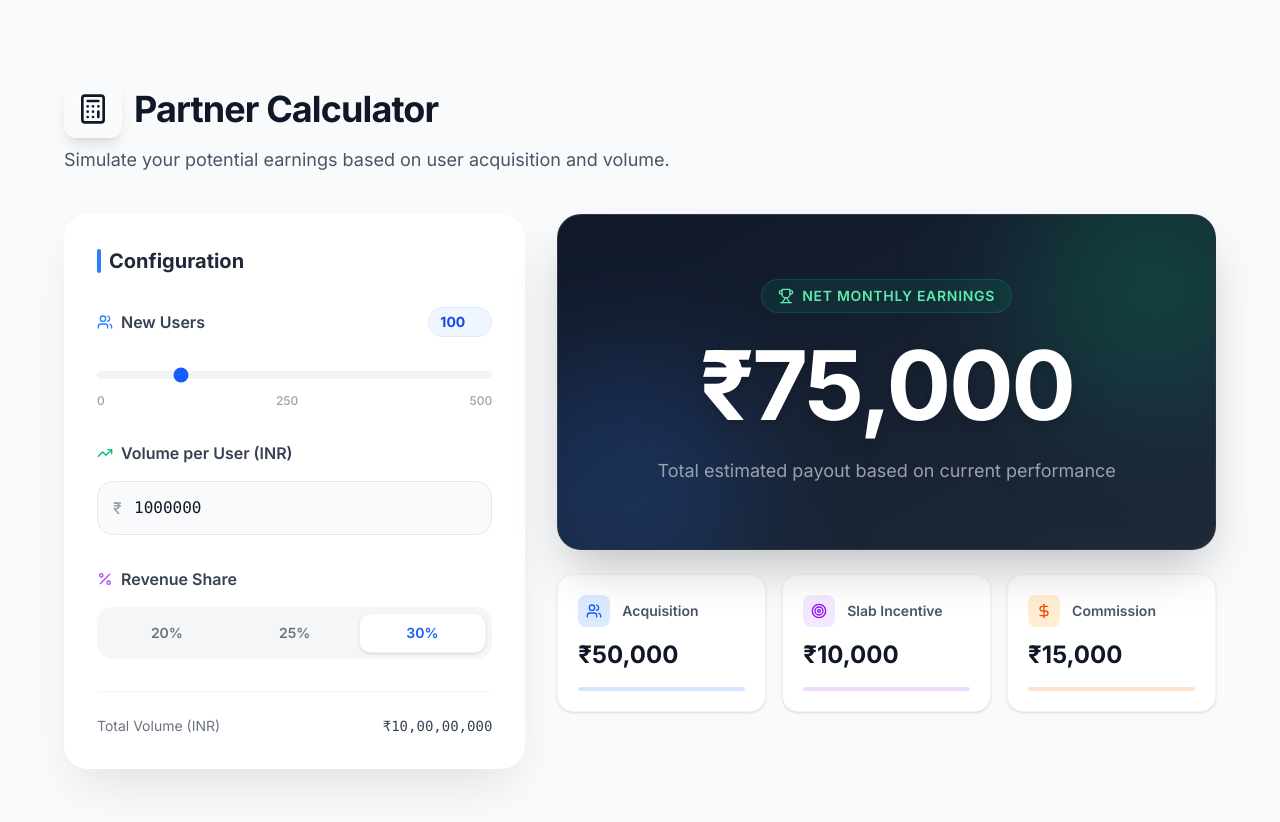
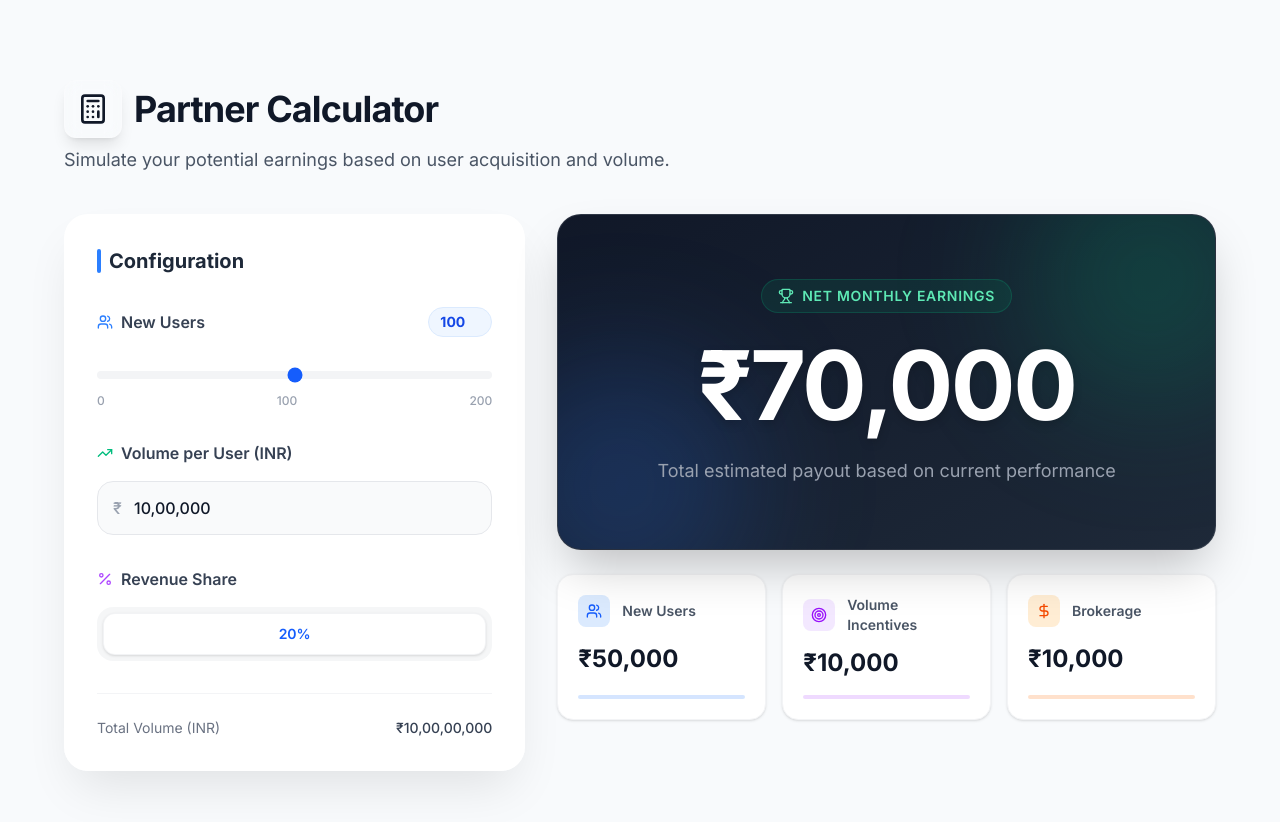
Before and after one commit to Varun20002/Partner-incentive-calculator-, a React (Vite) app: page / in a window 1280 px wide. Shown: the top 822 px of the page. Built offline with nearby package versions, Linux system fonts and the light colour scheme.

Commit message:
version 2: UI updates and refinements

```diff
--- a/src/components/PartnerIncentiveCalculator.tsx
+++ b/src/components/PartnerIncentiveCalculator.tsx
@@ -65,7 +65,7 @@ export default function PartnerIncentiveCalculator() {
   // --- State ---
   const [newUsers, setNewUsers] = useState(100);
   const [volPerUser, setVolPerUser] = useState(1000000);
-  const [sharePercent, setSharePercent] = useState<20 | 25 | 30>(30);
+  const sharePercent = 20; // Fixed at 20%
 
   // --- Optimized Calculations ---
 
@@ -180,10 +180,10 @@ export default function PartnerIncentiveCalculator() {
                   <input
                     type="number"
                     min="0"
-                    max="500"
+                    max="200"
                     value={newUsers}
                     onChange={(e) => {
-                      const val = Math.min(500, Math.max(0, Number(e.target.value)));
+                      const val = Math.min(200, Math.max(0, Number(e.target.value)));
                       setNewUsers(val);
                     }}
                     className="w-16 text-center bg-blue-50 text-blue-700 px-2 py-1 rounded-full text-sm font-bold border border-blue-100 focus:ring-2 focus:ring-blue-500/50 outline-none transition-all appearance-none"
@@ -195,7 +195,7 @@ export default function PartnerIncentiveCalculator() {
                 <input
                   type="range"
                   min="0"
-                  max="500"
+                  max="200"
                   step="1"
                   value={newUsers}
                   onChange={(e) => {
@@ -206,8 +206,8 @@ export default function PartnerIncentiveCalculator() {
                 />
                 <div className="flex justify-between text-xs text-gray-400 mt-2 font-medium">
                   <span>0</span>
-                  <span>250</span>
-                  <span>500</span>
+                  <span>100</span>
+                  <span>200</span>
                 </div>
               </div>
             </div>
@@ -221,15 +221,14 @@ export default function PartnerIncentiveCalculator() {
               <div className="relative group">
                 <span className="absolute left-4 top-1/2 -translate-y-1/2 text-gray-400 font-medium group-focus-within:text-blue-500 transition-colors">₹</span>
                 <input
-                  type="number"
-                  min="0"
-                  value={volPerUser}
+                  type="text"
+                  value={new Intl.NumberFormat('en-IN').format(volPerUser)}
                   onChange={(e) => {
-                    // Handle empty input or invalid numbers gracefully
-                    const val = e.target.value === '' ? 0 : Number(e.target.value);
+                    const rawValue = e.target.value.replace(/[^0-9]/g, '');
+                    const val = rawValue === '' ? 0 : Number(rawValue);
                     setVolPerUser(Math.max(0, val));
                   }}
-                  className="w-full pl-9 pr-4 py-3.5 bg-gray-50 border border-gray-200 rounded-2xl focus:ring-4 focus:ring-blue-500/10 focus:border-blue-500 outline-none transition-all font-mono text-gray-900 font-medium"
+                  className="w-full pl-9 pr-4 py-3.5 bg-gray-50 border border-gray-200 rounded-2xl focus:ring-4 focus:ring-blue-500/10 focus:border-blue-500 outline-none transition-all text-gray-900 font-medium"
                 />
               </div>
             </div>
@@ -241,27 +240,12 @@ export default function PartnerIncentiveCalculator() {
                 Revenue Share
               </label>
               <div className="flex bg-gray-100/80 p-1.5 rounded-2xl relative">
-                {[20, 25, 30].map((pct) => (
-                  <button
-                    key={pct}
-                    onClick={() => setSharePercent(pct as 20 | 25 | 30)}
-                    className={cn(
-                      "flex-1 py-2.5 rounded-xl text-sm font-semibold transition-all duration-200 relative z-10",
-                      sharePercent === pct
-                        ? "text-blue-600"
-                        : "text-gray-500 hover:text-gray-700"
-                    )}
-                  >
-                    {sharePercent === pct && (
-                      <motion.div
-                        layoutId="tab-highlight"
-                        className="absolute inset-0 bg-white rounded-xl shadow-sm border border-gray-200/50"
-                        transition={{ type: "spring", bounce: 0.2, duration: 0.6 }}
-                      />
-                    )}
-                    <span className="relative z-10">{pct}%</span>
-                  </button>
-                ))}
+                <button
+                  disabled
+                  className="flex-1 py-2.5 rounded-xl text-sm font-semibold transition-all duration-200 relative z-10 text-blue-600 bg-white shadow-sm border border-gray-200/50"
+                >
+                  <span className="relative z-10">20%</span>
+                </button>
               </div>
             </div>
 
@@ -269,7 +253,7 @@ export default function PartnerIncentiveCalculator() {
             <div className="pt-6 border-t border-gray-100">
                <div className="flex justify-between text-sm">
                   <span className="text-gray-500">Total Volume (INR)</span>
-                  <span className="font-mono font-medium text-gray-700">
+                  <span className="font-medium text-gray-700">
                     <AnimatedNumber value={totalVolINR} />
                   </span>
                </div>
@@ -304,21 +288,21 @@ export default function PartnerIncentiveCalculator() {
           {/* Breakdown Cards Grid */}
           <div className="grid grid-cols-1 md:grid-cols-3 gap-4">
             <Card
-              title="Acquisition"
+              title="New Users"
               value={acquisitionIncome}
               icon={<Users className="w-4 h-4" />}
               color="blue"
               delay={0.1}
             />
             <Card
-              title="Slab Incentive"
+              title="Volume Incentives"
               value={slabIncome}
               icon={<Target className="w-4 h-4" />}
               color="purple"
               delay={0.2}
             />
             <Card
-              title="Commission"
+              title="Brokerage"
               value={commissionIncome}
               icon={<DollarSign className="w-4 h-4" />}
               color="orange"
```
